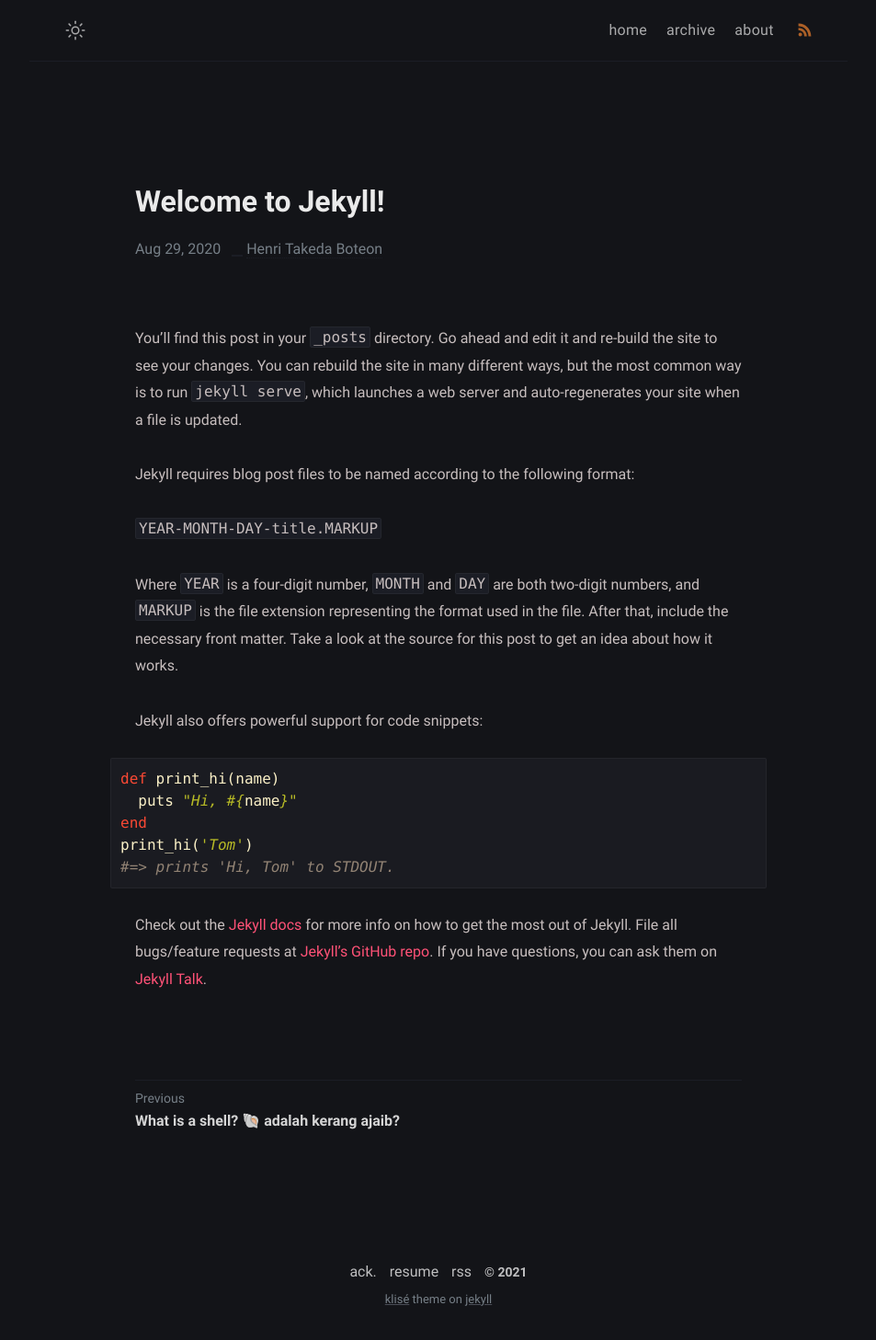
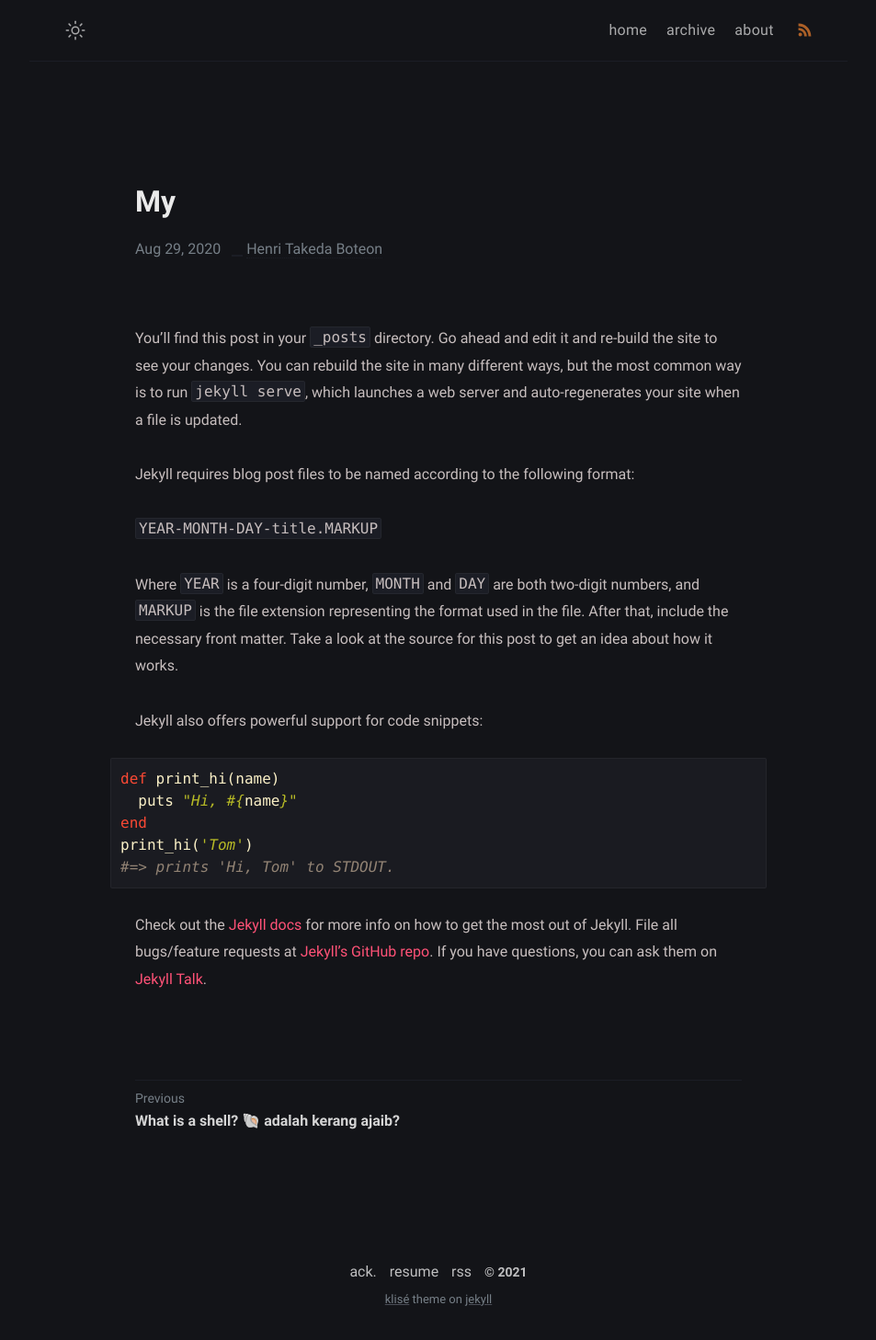
Before and after one commit to Pistachihen/pistachi.github.io, a Jekyll site: the page built from _posts/welcome-to-jekyll/2020-08-29-welcome-to-jekyll.md, in a window 1280 px wide. Shown: the whole page at 92% size, without its empty margins (163-1116 px from the left). Built offline with Jekyll 4.4.1, drawn with Linux system fonts in a browser that asks for light colours.

Commit message:
2020-08-29-welcome-to-jekyll.md: changed

```diff
--- a/_posts/welcome-to-jekyll/2020-08-29-welcome-to-jekyll.md
+++ b/_posts/welcome-to-jekyll/2020-08-29-welcome-to-jekyll.md
@@ -1,6 +1,6 @@
 ---
 layout: post
-title:  "Welcome to Jekyll!"
+title:  "My "
 date:   2020-08-29 09:29:20 +0700
 categories: jekyll update
 ---
```
